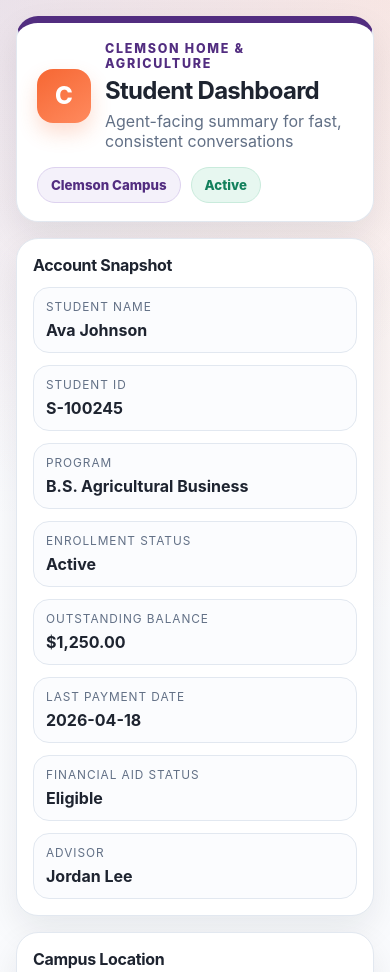
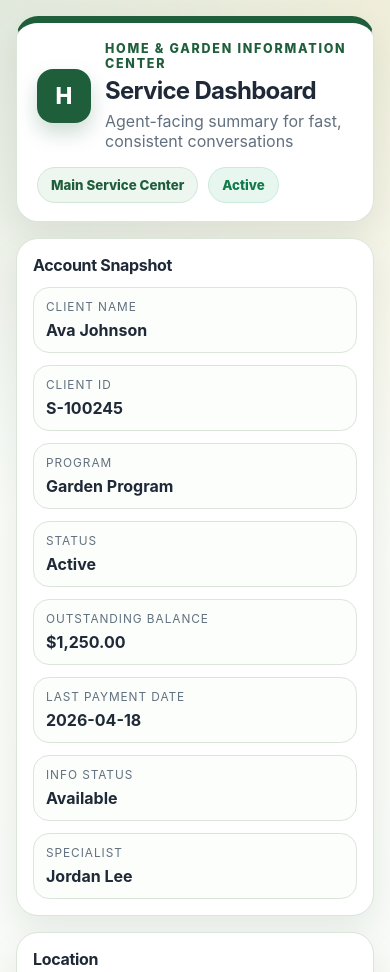
Before and after one commit to EMac5212/Genscript, a plain HTML site: page agent-script.html in a window 390 px wide. Shown: the top 972 px of the page. Drawn offline with Linux system fonts and the light colour scheme.

Commit message:
Update agent-script.html

```diff
--- a/agent-script.html
+++ b/agent-script.html
@@ -3,22 +3,22 @@
 <head>
   <meta charset="utf-8" />
   <meta name="viewport" content="width=device-width, initial-scale=1" />
-  <title>Clemson Home & Agriculture | Student Dashboard</title>
+  <title>Home & Garden Information Center | Dashboard</title>
   <style>
     :root{
-      --orange:#f66733;
-      --purple:#522d80;
-      --white:#ffffff;
-      --ink:#1e2430;
-      --muted:#627086;
-      --bg:#f6f8fb;
+      --primary:#1f5e3b;
+      --primary-2:#2e7d4f;
+      --accent:#c9a227;
+      --bg:#f5f8f4;
       --card:#ffffff;
-      --line:#e2e8f0;
-      --shadow:0 14px 34px rgba(16,24,40,.08);
-      --good:#12805c;
-      --warn:#ad6800;
+      --ink:#1f2937;
+      --muted:#62707f;
+      --line:#dbe5da;
+      --shadow:0 14px 34px rgba(18, 38, 25, .08);
+      --radius:22px;
+      --good:#117a49;
+      --warn:#9a6700;
       --bad:#b42318;
-      --radius:22px;
     }
     *{box-sizing:border-box}
     body{
@@ -26,9 +26,9 @@
       font-family: Inter, system-ui, -apple-system, Segoe UI, Roboto, Arial, sans-serif;
       color:var(--ink);
       background:
-        radial-gradient(circle at top left, rgba(82,45,128,.10), transparent 22%),
-        radial-gradient(circle at top right, rgba(246,103,51,.12), transparent 26%),
-        linear-gradient(180deg, #fcfdff 0%, var(--bg) 100%);
+        radial-gradient(circle at top left, rgba(31,94,59,.11), transparent 22%),
+        radial-gradient(circle at top right, rgba(201,162,39,.13), transparent 24%),
+        linear-gradient(180deg, #fbfdf9 0%, var(--bg) 100%);
     }
     .shell{max-width:1240px;margin:0 auto;padding:16px}
     .header,.card{
@@ -38,32 +38,28 @@
       border-radius:var(--radius);
     }
     .header{
-      border-top:7px solid var(--purple);
+      border-top:7px solid var(--primary);
       padding:18px 20px;
       margin-bottom:16px;
       display:flex;
+      justify-content:space-between;
       gap:16px;
-      justify-content:space-between;
       align-items:flex-start;
     }
-    .brand{
-      display:flex;align-items:center;gap:14px;min-width:0
-    }
+    .brand{display:flex;align-items:center;gap:14px;min-width:0}
     .crest{
       width:54px;height:54px;border-radius:16px;
-      background:
-        linear-gradient(145deg,var(--orange),#ff8a5e);
       display:grid;place-items:center;
-      color:#fff;font-size:1.5rem;font-weight:800;
-      box-shadow:0 10px 20px rgba(246,103,51,.22);
+      color:#fff;font-size:1.4rem;font-weight:800;
+      background:linear-gradient(145deg,var(--primary),var(--primary-2));
+      box-shadow:0 10px 20px rgba(31,94,59,.22);
       flex:0 0 auto;
     }
-    .titles{min-width:0}
     .eyebrow{
       font-size:.78rem;
       letter-spacing:.14em;
       text-transform:uppercase;
-      color:var(--purple);
+      color:var(--primary);
       font-weight:800;
       margin-bottom:6px;
     }
@@ -83,7 +79,7 @@
       padding:9px 13px;border-radius:999px;font-size:.83rem;font-weight:800;
       border:1px solid transparent;white-space:nowrap
     }
-    .pill{background:#f4f1fa;color:var(--purple);border-color:#ddd2ef}
+    .pill{background:#eef6f0;color:var(--primary);border-color:#d3e5d6}
     .badge.good{background:#e7f7f0;color:var(--good);border-color:#c9ebdc}
     .badge.warn{background:#fff6e8;color:var(--warn);border-color:#f2dbad}
     .badge.bad{background:#fdecec;color:var(--bad);border-color:#f5c2c0}
@@ -92,12 +88,9 @@
       grid-template-columns:repeat(12,minmax(0,1fr));
       gap:16px;
     }
-    .card{
-      padding:16px;
-    }
+    .card{padding:16px}
     .span-7{grid-column:span 7}
     .span-5{grid-column:span 5}
-    .span-6{grid-column:span 6}
     .span-12{grid-column:span 12}
     .section-title{
       margin:0 0 12px;
@@ -112,7 +105,7 @@
     .field,.panel{
       border:1px solid var(--line);
       border-radius:16px;
-      background:#fbfcfe;
+      background:#fcfefb;
       padding:12px;
     }
     .label{
@@ -164,8 +157,8 @@
       border:1px solid transparent;
       min-height:44px;
     }
-    .btn.primary{background:var(--purple);color:#fff}
-    .btn.secondary{background:#f4f1fa;color:var(--purple);border-color:#ddd2ef}
+    .btn.primary{background:var(--primary);color:#fff}
+    .btn.secondary{background:#eef6f0;color:var(--primary);border-color:#d3e5d6}
     .btn.ghost{background:#fff;color:var(--ink);border-color:var(--line)}
     .insights{
       display:grid;
@@ -175,17 +168,16 @@
     .metric{
       padding:14px;
       border-radius:16px;
-      background:
-        linear-gradient(180deg,#ffffff 0%, #fbfcfe 100%);
+      background:linear-gradient(180deg,#ffffff 0%, #fbfcfe 100%);
       border:1px solid var(--line);
     }
     .metric .value{font-size:1.1rem}
     .note{
-      border-left:4px solid var(--orange);
+      border-left:4px solid var(--accent);
       padding-left:12px;
     }
     @media (max-width: 980px){
-      .span-7,.span-5,.span-6,.span-12{grid-column:span 12}
+      .span-7,.span-5,.span-12{grid-column:span 12}
       .insights{grid-template-columns:1fr}
     }
     @media (max-width: 760px){
@@ -199,15 +191,15 @@
   <div class="shell">
     <header class="header">
       <div class="brand">
-        <div class="crest">C</div>
+        <div class="crest">H</div>
         <div class="titles">
-          <div class="eyebrow" id="institutionName">Clemson Home & Agriculture</div>
-          <h1>Student Dashboard</h1>
+          <div class="eyebrow" id="institutionName">Home & Garden Information Center</div>
+          <h1>Service Dashboard</h1>
           <p class="subtitle">Agent-facing summary for fast, consistent conversations</p>
         </div>
       </div>
       <div class="top-meta">
-        <div class="pill" id="campusName">Clemson Campus</div>
+        <div class="pill" id="campusName">Main Service Center</div>
         <div class="badge good" id="enrollmentBadge">Active</div>
       </div>
     </header>
@@ -220,25 +212,25 @@
 
       <section class="card span-5 stack">
         <div>
-          <h2 class="section-title">Campus Location</h2>
-          <iframe id="campusMap" class="map" title="Campus map" loading="lazy" referrerpolicy="no-referrer-when-downgrade"></iframe>
+          <h2 class="section-title">Location</h2>
+          <iframe id="campusMap" class="map" title="Location map" loading="lazy" referrerpolicy="no-referrer-when-downgrade"></iframe>
           <div id="mapFallback" class="map-fallback" hidden>
-            Campus map preview will appear here when latitude and longitude are provided.
+            Location preview will appear here when latitude and longitude are provided.
           </div>
         </div>
 
         <div>
           <h2 class="section-title">Quick Actions</h2>
           <div class="quick">
-            <a class="btn primary" id="paymentPortalLink" href="#" target="_blank" rel="noopener noreferrer">Open Payment Portal</a>
-            <a class="btn secondary" id="advisorLink" href="#">Contact Advisor</a>
-            <a class="btn ghost" id="financialAidLink" href="#">Open Aid Script</a>
+            <a class="btn primary" id="paymentPortalLink" href="#" target="_blank" rel="noopener noreferrer">Open Portal</a>
+            <a class="btn secondary" id="advisorLink" href="#">Contact Specialist</a>
+            <a class="btn ghost" id="financialAidLink" href="#">Open Info Script</a>
           </div>
         </div>
       </section>
 
       <section class="card span-12">
-        <h2 class="section-title">Advisor Notes</h2>
+        <h2 class="section-title">Notes</h2>
         <div class="panel note">
           <span class="label">notes</span>
           <div class="value" id="notes">No notes available.</div>
@@ -249,16 +241,16 @@
         <h2 class="section-title">Risk & Summary</h2>
         <div class="insights">
           <div class="metric">
-            <span class="label">Enrollment Status</span>
+            <span class="label">Status</span>
             <div class="value" id="statusSummary">Active</div>
           </div>
           <div class="metric">
-            <span class="label">Outstanding Balance</span>
+            <span class="label">Balance</span>
             <div class="value" id="balanceSummary">$0.00</div>
           </div>
           <div class="metric">
-            <span class="label">Financial Aid Status</span>
-            <div class="value" id="aidSummary">Eligible</div>
+            <span class="label">Info Status</span>
+            <div class="value" id="aidSummary">Available</div>
           </div>
         </div>
       </section>
@@ -267,25 +259,25 @@
 
   <script>
     const defaults = {
-      institutionName: "Clemson Home & Agriculture",
-      campusName: "Clemson Campus",
+      institutionName: "Home & Garden Information Center",
+      campusName: "Main Service Center",
       studentName: "Ava Johnson",
       studentId: "S-100245",
-      program: "B.S. Agricultural Business",
+      program: "Garden Program",
       enrollmentStatus: "Active",
       outstandingBalance: "$1,250.00",
       lastPaymentDate: "2026-04-18",
-      financialAidStatus: "Eligible",
+      financialAidStatus: "Available",
       advisorName: "Jordan Lee",
       notes: "No open notes on the account.",
       campusLat: "34.6767",
       campusLng: "-82.8368",
-      advisorEmail: "advisor@example.edu",
-      paymentPortalUrl: "https://payments.example.edu",
+      advisorEmail: "specialist@example.edu",
+      paymentPortalUrl: "https://example.edu",
       financialAidUrl: "financial-aid.html",
-      primaryColor: "#522d80",
-      secondaryColor: "#f66733",
-      accentColor: "#f66733"
+      primaryColor: "#1f5e3b",
+      secondaryColor: "#c9a227",
+      accentColor: "#c9a227"
     };
 
     const params = new URLSearchParams(location.search);
@@ -293,15 +285,12 @@
       const v = params.get(key);
       return (v === null || v.trim() === "") ? defaults[key] : v;
     };
-
     const data = Object.fromEntries(Object.keys(defaults).map((k) => [k, get(k)]));
 
     const style = document.documentElement.style;
-    style.setProperty("--purple", data.primaryColor);
-    style.setProperty("--orange", data.secondaryColor);
-    style.setProperty("--good", "#12805c");
-    style.setProperty("--warn", "#ad6800");
-    style.setProperty("--bad", "#b42318");
+    style.setProperty("--primary", data.primaryColor);
+    style.setProperty("--primary-2", data.primaryColor);
+    style.setProperty("--accent", data.secondaryColor);
 
     const esc = (s) => String(s ?? "").replace(/[&<>"']/g, c => ({
       "&":"&amp;","<":"&lt;",">":"&gt;","\"":"&quot;","'":"&#39;"
@@ -314,7 +303,7 @@
       </div>
     `;
 
-    document.title = `${data.studentName} | Student Dashboard`;
+    document.title = `${data.studentName} | Service Dashboard`;
     document.getElementById("institutionName").textContent = data.institutionName;
     document.getElementById("campusName").textContent = data.campusName;
 
@@ -323,19 +312,19 @@
     const badge = document.getElementById("enrollmentBadge");
     badge.textContent = status;
     badge.classList.remove("good","warn","bad");
-    if (["active","enrolled","registered","good standing"].includes(statusLower)) badge.classList.add("good");
-    else if (["pending","hold","probation","deferred"].includes(statusLower)) badge.classList.add("warn");
+    if (["active","open","current","good standing"].includes(statusLower)) badge.classList.add("good");
+    else if (["pending","hold","review","deferred"].includes(statusLower)) badge.classList.add("warn");
     else badge.classList.add("bad");
 
     const fields = [
-      ["Student Name", data.studentName],
-      ["Student ID", data.studentId],
+      ["Client Name", data.studentName],
+      ["Client ID", data.studentId],
       ["Program", data.program],
-      ["Enrollment Status", data.enrollmentStatus],
+      ["Status", data.enrollmentStatus],
       ["Outstanding Balance", data.outstandingBalance],
       ["Last Payment Date", data.lastPaymentDate],
-      ["Financial Aid Status", data.financialAidStatus],
-      ["Advisor", data.advisorName]
+      ["Info Status", data.financialAidStatus],
+      ["Specialist", data.advisorName]
     ];
     document.getElementById("fields").innerHTML = fields.map(([l,v]) => fieldHtml(l,v)).join("");
 
@@ -359,7 +348,7 @@
 
     const paymentUrl = String(data.paymentPortalUrl || "#");
     document.getElementById("paymentPortalLink").href = /^https?:\/\//i.test(paymentUrl) ? paymentUrl : "#";
-    document.getElementById("advisorLink").href = `mailto:${encodeURIComponent(data.advisorEmail || "")}?subject=${encodeURIComponent("Student follow-up")}`;
+    document.getElementById("advisorLink").href = `mailto:${encodeURIComponent(data.advisorEmail || "")}?subject=${encodeURIComponent("Service follow-up")}`;
     document.getElementById("financialAidLink").href = data.financialAidUrl || "financial-aid.html";
   </script>
 </body>
```
